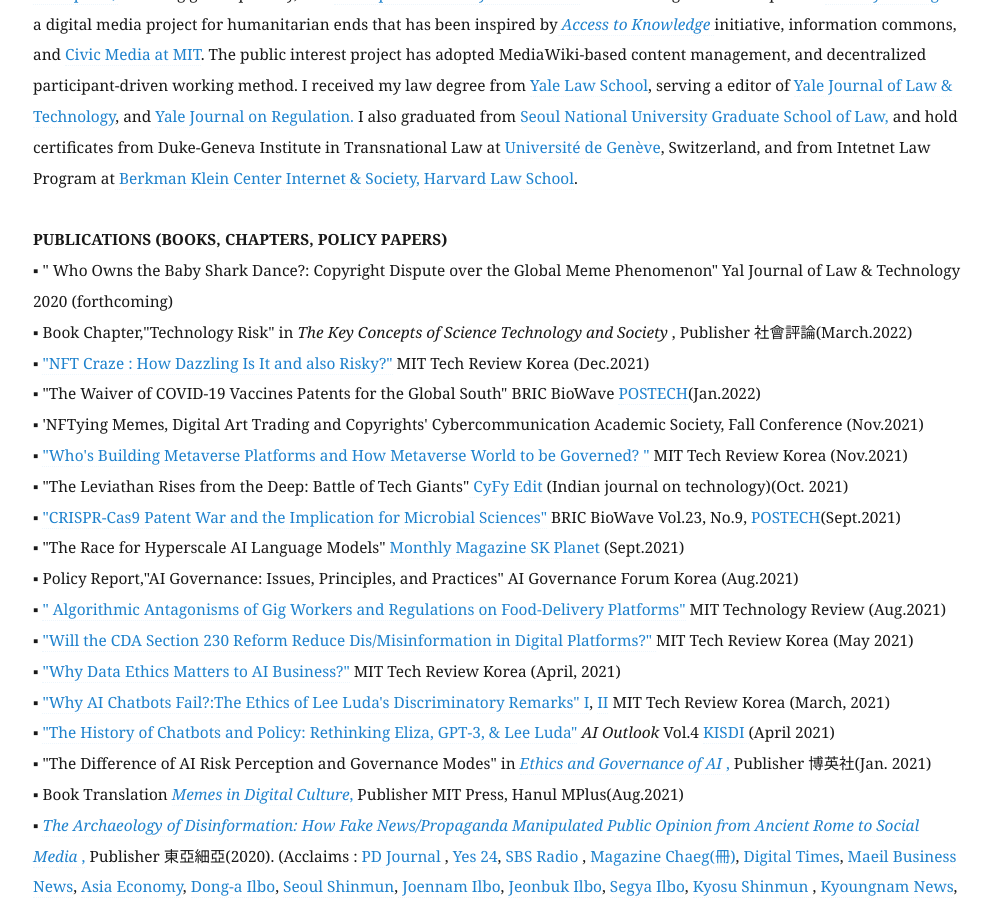
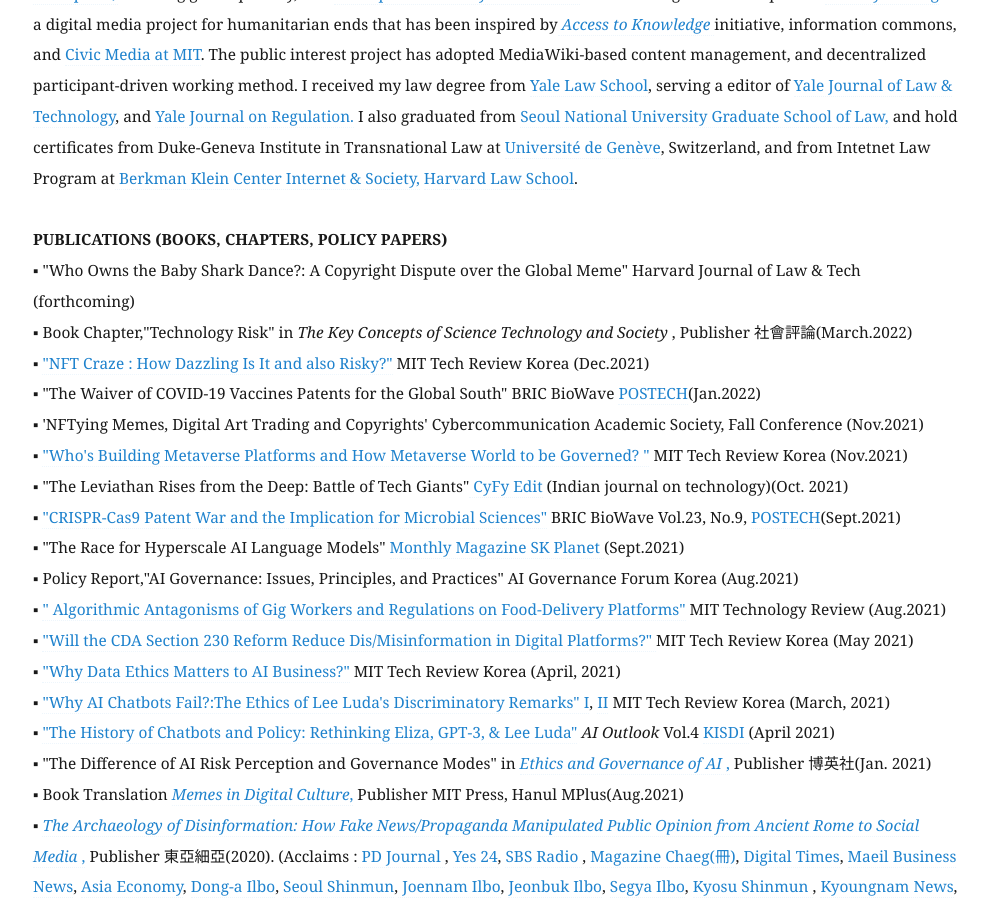
Before and after one commit to eunchangchoi/eunchangchoi.github.io, a Jekyll site: the page built from index.md, in a window 1280 px wide and 900 px high, scrolled down 1681 px. Shown: the whole window, without its empty margins (67-1058 px from the left). Built offline with Jekyll 4.4.1, drawn with Linux system fonts in a browser that asks for light colours.

Commit message:
Update index.md

```diff
--- a/index.md
+++ b/index.md
@@ -33,7 +33,7 @@
 <br>
 <br>
  <strong> PUBLICATIONS (BOOKS, CHAPTERS, POLICY PAPERS) </strong> <br>
-▪ " Who Owns the Baby Shark Dance?: Copyright Dispute over the Global Meme Phenomenon" Yal Journal of Law & Technology 2020 (forthcoming) <br>
+▪ "Who Owns the Baby Shark Dance?: A Copyright Dispute over the Global Meme" Harvard Journal of Law & Tech (forthcoming) <br>
 ▪ Book Chapter,"Technology Risk" in <i> The Key Concepts of Science Technology and Society </i>, Publisher 社會評論(March.2022) <br>
 ▪ <a href="https://www.technologyreview.kr/nft-%ec%97%b4%ed%92%8d-%ec%96%bc%eb%a7%88%eb%82%98-%eb%a9%8b%ec%a7%80%ea%b3%a0-%ec%96%bc%eb%a7%88%eb%82%98-%ec%9c%84%ed%97%98%ed%95%a0%ea%b9%8c/"> "NFT Craze : How Dazzling Is It and also Risky?"</a> MIT Tech Review Korea (Dec.2021)<br>
 ▪ "The Waiver of COVID-19 Vaccines Patents for the Global South" BRIC BioWave <a href="https://www.ibric.org/biowave/bio_webzine_index.php"> POSTECH</a>(Jan.2022)<br>
```
